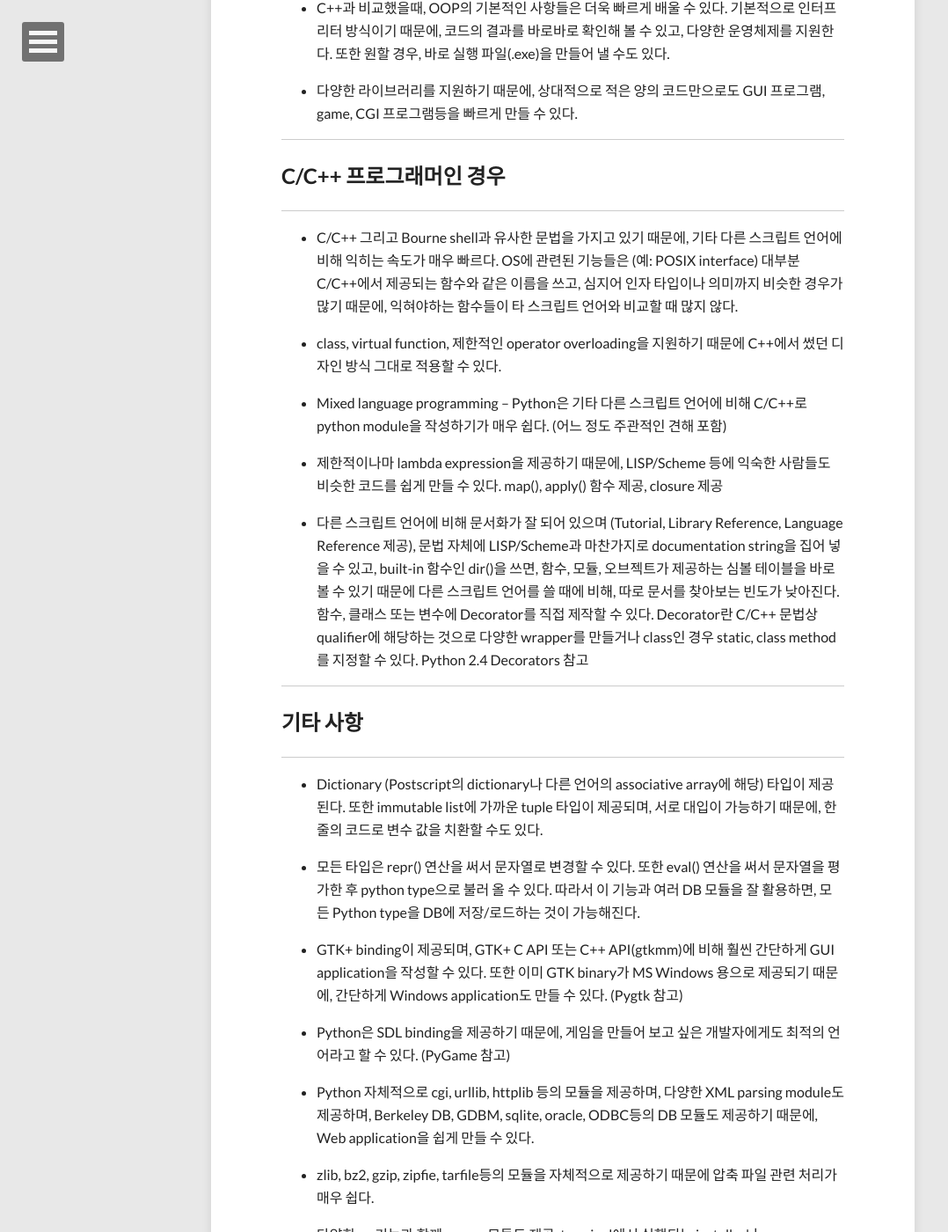
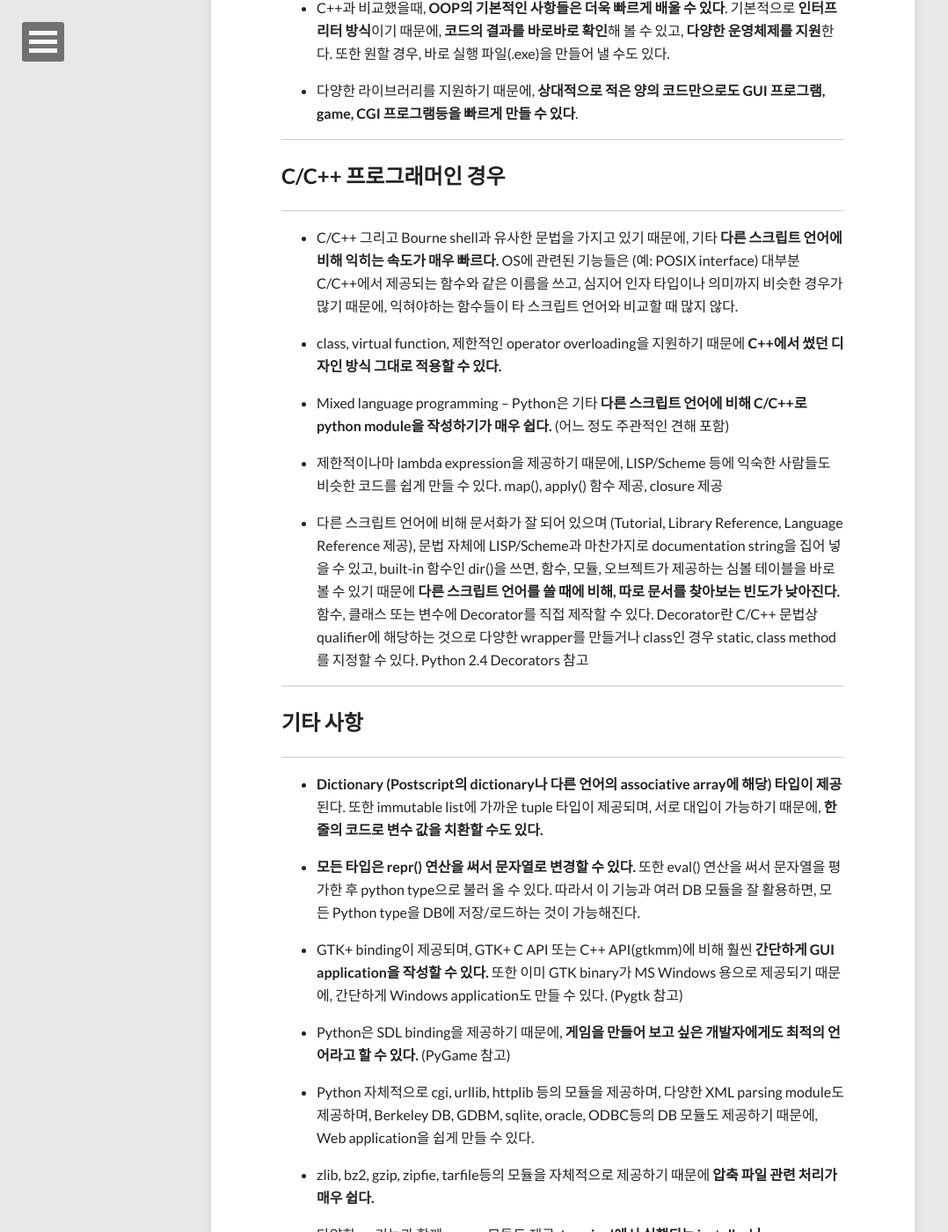
Before and after one commit to geoncheollee/geonblog, a Jekyll site: the page built from python_introduce.md, in a window 1280 px wide and 1400 px high, scrolled down 908 px. Shown: the whole window at 88% size, without its empty margins (0-1078 px from the left). Built offline with Jekyll 4.4.1, drawn with Linux system fonts in a browser that asks for light colours; nearby versions of some CDN libraries; some of the changed text lies outside the part shown.

Commit message:
20141102_hong

```diff
--- a/python_introduce.md
+++ b/python_introduce.md
@@ -21,30 +21,30 @@ share: true
 ##Programming에 대한 경험이 없는 사람의 경우
 ---
 
-- 복잡한 문법(어느 정도 주관적인 기준으로 바라본 것이긴 하지만)을 필요로 하는 Perl이나 C, C++에 비해 문법이 간단하다. 따라서 배우기 쉽다는 장점이 있다.
+- 복잡한 문법(어느 정도 주관적인 기준으로 바라본 것이긴 하지만)을 필요로 하는 Perl이나 C, C++에 비해 **문법이 간단**하다. 따라서 **배우기 쉽다**는 장점이 있다.
 
-- C와 비교했을 때, 포인터와 같은 배우기 힘든 개념이 없기 때문에, 상대적으로 많은 시간을 프로그램 구조와 디자인 등에 투자할 수 있다.
+- C와 비교했을 때, 포인터와 같은 배우기 힘든 개념이 없기 때문에, **상대적으로 많은 시간을 프로그램 구조와 디자인 등에 투자할 수 있다**.
 
-- C++과 비교했을때, OOP의 기본적인 사항들은 더욱 빠르게 배울 수 있다.
-  기본적으로 인터프리터 방식이기 때문에, 코드의 결과를 바로바로 확인해 볼 수 있고, 다양한 운영체제를 지원한다. 또한 원할 경우,   바로 실행 파일(.exe)을 만들어 낼 수도 있다.
+- C++과 비교했을때, **OOP의 기본적인 사항들은 더욱 빠르게 배울 수 있다**.
+  기본적으로 **인터프리터 방식**이기 때문에, **코드의 결과를 바로바로 확인**해 볼 수 있고, **다양한 운영체제를 지원**한다.      또한 원할 경우, 바로 실행 파일(.exe)을 만들어 낼 수도 있다.
 
-- 다양한 라이브러리를 지원하기 때문에, 상대적으로 적은 양의 코드만으로도 GUI 프로그램, game, CGI 프로그램등을 빠르게 만들 수 있다.
+- 다양한 라이브러리를 지원하기 때문에, **상대적으로 적은 양의 코드만으로도 GUI 프로그램, game, CGI 프로그램등을 빠르게 만들 수 있다**.
 
 ---
 
 ##C/C++ 프로그래머인 경우
 ---
 
-- C/C++ 그리고 Bourne shell과 유사한 문법을 가지고 있기 때문에, 기타 다른 스크립트 언어에 비해 익히는 속도가 매우 빠르다.
+- C/C++ 그리고 Bourne shell과 유사한 문법을 가지고 있기 때문에, 기타 **다른 스크립트 언어에 비해 익히는 속도가 매우 빠르다.**
 OS에 관련된 기능들은 (예: POSIX interface) 대부분 C/C++에서 제공되는 함수와 같은 이름을 쓰고, 심지어 인자 타입이나 의미까지 비슷한 경우가 많기 때문에, 익혀야하는 함수들이 타 스크립트 언어와 비교할 때 많지 않다.
 
-- class, virtual function, 제한적인 operator overloading을 지원하기 때문에 C++에서 썼던 디자인 방식 그대로 적용할 수 있다.
+- class, virtual function, 제한적인 operator overloading을 지원하기 때문에 **C++에서 썼던 디자인 방식 그대로 적용할 수 있다.**
 
-- Mixed language programming -- Python은 기타 다른 스크립트 언어에 비해 C/C++로 python module을 작성하기가 매우 쉽다. (어느 정도 주관적인 견해 포함)
+- Mixed language programming -- Python은 기타 **다른 스크립트 언어에 비해 C/C++로 python module을 작성하기가 매우 쉽다.** (어느 정도 주관적인 견해 포함)
 
 - 제한적이나마 lambda expression을 제공하기 때문에, LISP/Scheme 등에 익숙한 사람들도 비슷한 코드를 쉽게 만들 수 있다. map(), apply() 함수 제공, closure 제공
 
-- 다른 스크립트 언어에 비해 문서화가 잘 되어 있으며 (Tutorial, Library Reference, Language Reference 제공), 문법 자체에 LISP/Scheme과 마찬가지로 documentation string을 집어 넣을 수 있고, built-in 함수인 dir()을 쓰면, 함수, 모듈, 오브젝트가 제공하는 심볼 테이블을 바로 볼 수 있기 때문에 다른 스크립트 언어를 쓸 때에 비해, 따로 문서를 찾아보는 빈도가 낮아진다.
+- 다른 스크립트 언어에 비해 문서화가 잘 되어 있으며 (Tutorial, Library Reference, Language Reference 제공), 문법 자체에 LISP/Scheme과 마찬가지로 documentation string을 집어 넣을 수 있고, built-in 함수인 dir()을 쓰면, 함수, 모듈, 오브젝트가 제공하는 심볼 테이블을 바로 볼 수 있기 때문에 **다른 스크립트 언어를 쓸 때에 비해, 따로 문서를 찾아보는 빈도가 낮아진다.**
 함수, 클래스 또는 변수에 Decorator를 직접 제작할 수 있다. Decorator란 C/C++ 문법상 qualifier에 해당하는 것으로 다양한 wrapper를 만들거나 class인 경우 static, class method를 지정할 수 있다. Python 2.4 Decorators 참고
 
 ---
@@ -52,21 +52,21 @@ OS에 관련된 기능들은 (예: POSIX interface) 대부분 C/C++에서 제공
 ##기타 사항
 ---
 
-- Dictionary (Postscript의 dictionary나 다른 언어의 associative array에 해당) 타입이 제공된다. 또한 immutable list에 가까운 tuple 타입이 제공되며, 서로 대입이 가능하기 때문에, 한 줄의 코드로 변수 값을 치환할 수도 있다.
+- **Dictionary (Postscript의 dictionary나 다른 언어의 associative array에 해당) 타입이 제공**된다. 또한 immutable list에 가까운 tuple 타입이 제공되며, 서로 대입이 가능하기 때문에, **한 줄의 코드로 변수 값을 치환할 수도 있다.**
 
-- 모든 타입은 repr() 연산을 써서 문자열로 변경할 수 있다. 또한 eval() 연산을 써서 문자열을 평가한 후 python type으로 불러 올 수 있다. 따라서 이 기능과 여러 DB 모듈을 잘 활용하면, 모든 Python type을 DB에 저장/로드하는 것이 가능해진다.
+- **모든 타입은 repr() 연산을 써서 문자열로 변경할 수 있다.** 또한 eval() 연산을 써서 문자열을 평가한 후 python type으로 불러 올 수 있다. 따라서 이 기능과 여러 DB 모듈을 잘 활용하면, 모든 Python type을 DB에 저장/로드하는 것이 가능해진다.
 
-- GTK+ binding이 제공되며, GTK+ C API 또는 C++ API(gtkmm)에 비해 훨씬 간단하게 GUI application을 작성할 수 있다. 또한 이미 GTK binary가 MS Windows 용으로 제공되기 때문에, 간단하게 Windows application도 만들 수 있다. (Pygtk 참고)
+- GTK+ binding이 제공되며, GTK+ C API 또는 C++ API(gtkmm)에 비해 훨씬 **간단하게 GUI application을 작성할 수 있다.** 또한 이미 GTK binary가 MS Windows 용으로 제공되기 때문에, 간단하게 Windows application도 만들 수 있다. (Pygtk 참고)
 
-- Python은 SDL binding을 제공하기 때문에, 게임을 만들어 보고 싶은 개발자에게도 최적의 언어라고 할 수 있다. (PyGame 참고)
+- Python은 SDL binding을 제공하기 때문에, **게임을 만들어 보고 싶은 개발자에게도 최적의 언어라고 할 수 있다.** (PyGame 참고)
 
 - Python 자체적으로 cgi, urllib, httplib 등의 모듈을 제공하며, 다양한 XML parsing module도 제공하며, Berkeley DB, GDBM, sqlite, oracle, ODBC등의 DB 모듈도 제공하기 때문에, Web application을 쉽게 만들 수 있다.
 
-- zlib, bz2, gzip, zipfie, tarfile등의 모듈을 자체적으로 제공하기 때문에 압축 파일 관련 처리가 매우 쉽다.
+- zlib, bz2, gzip, zipfie, tarfile등의 모듈을 자체적으로 제공하기 때문에 **압축 파일 관련 처리가 매우 쉽다.**
 
-- 다양한 os 기능과 함께 curses 모듈도 제공, terminal에서 실행되는 installer나 administrative tool을 만들기가 편리하다.
+- 다양한 os 기능과 함께 curses 모듈도 제공, **terminal에서 실행되는 installer나 administrative tool을 만들기가 편리하다.**
 
-- Built-in source debugger인 pdb를 제공한다.
+- Built-in source debugger인 **pdb를 제공한다.**
 
 - 실제 개발할 때 Emacs(Pymacs, python-mode package 활용)에서 완벽하게 interpreter를 지원하며, 다양한 형태의 (buffer, region)등을 python 실행 결과를 확인할 수도 있다. 또한 Emacs 내부에서 디버거를 실행할 수 있으며(M-x pdb), Web browser w3m package를 쓰면 따로 도움말을 보기 위해 browser를 띄울 필요도 없기 때문에 매우 편리하다! (python-mode, w3m, emacs-w3m 참고)
 
```
